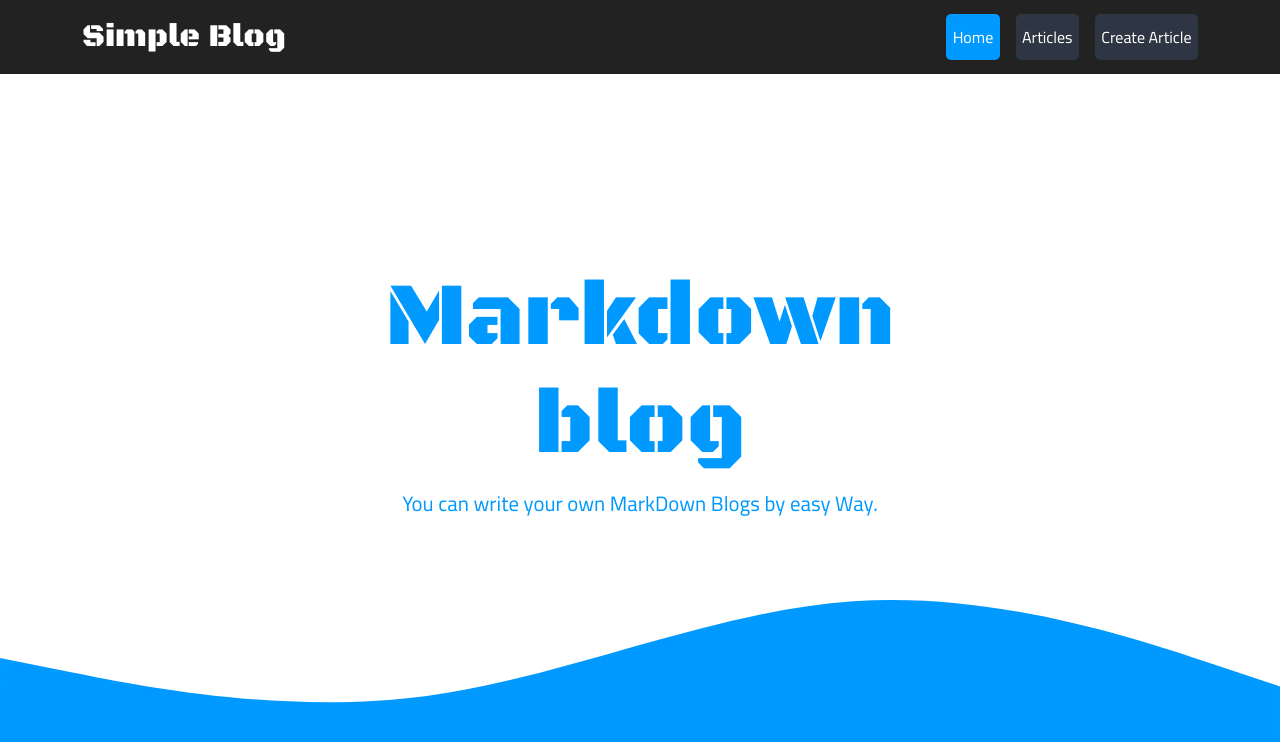
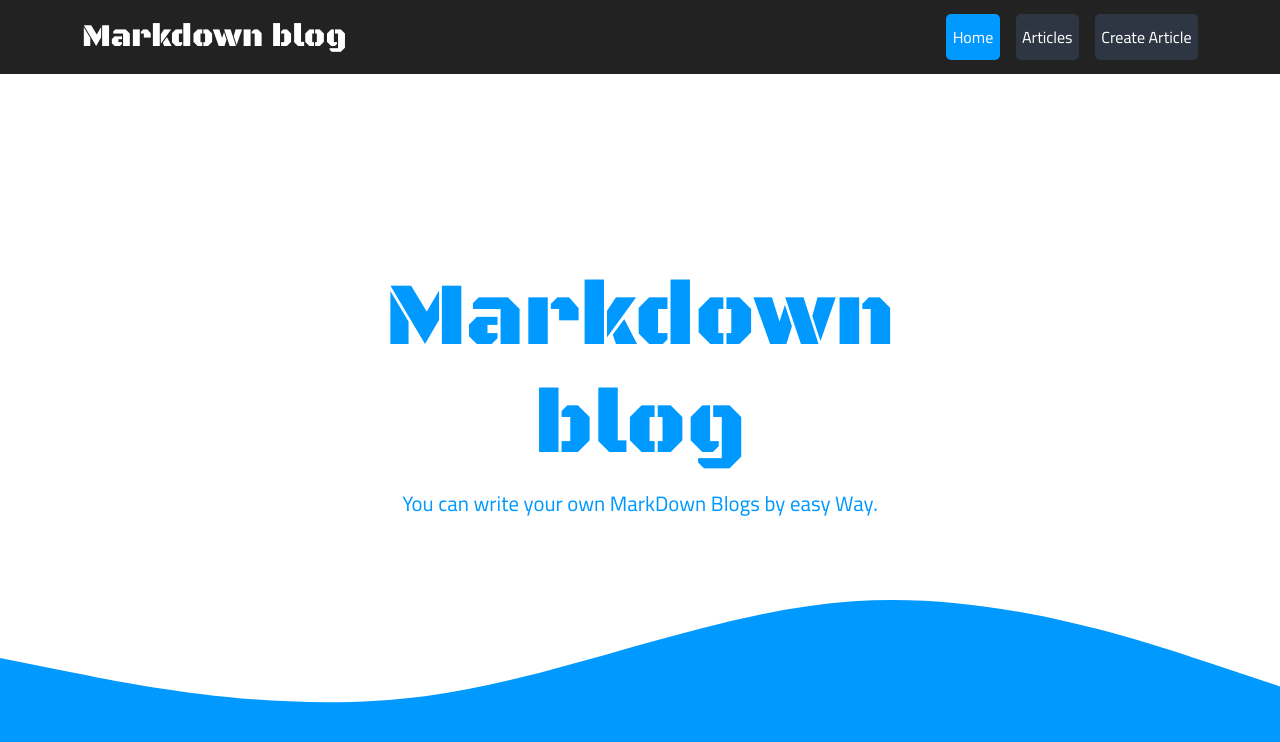
Before and after one commit to ahmedmohmd/markdown-blog, a React (Create React App) app: page / in a window 1280 px wide. Shown: the top 742 px of the page. Built offline with nearby package versions, Linux system fonts and the light colour scheme; no server answers.

Commit message:
fix heading title

```diff
--- a/src/components/common/Header.jsx
+++ b/src/components/common/Header.jsx
@@ -73,7 +73,7 @@ function Header() {
       >
         <Container>
           <Navbar.Brand className="brand">
-            <Link to="/">Simple Blog</Link>
+            <Link to="/">Markdown blog</Link>
           </Navbar.Brand>
           <Navbar.Toggle aria-controls="responsive-navbar-nav" />
           <Navbar.Collapse id="responsive-navbar-nav">
```
